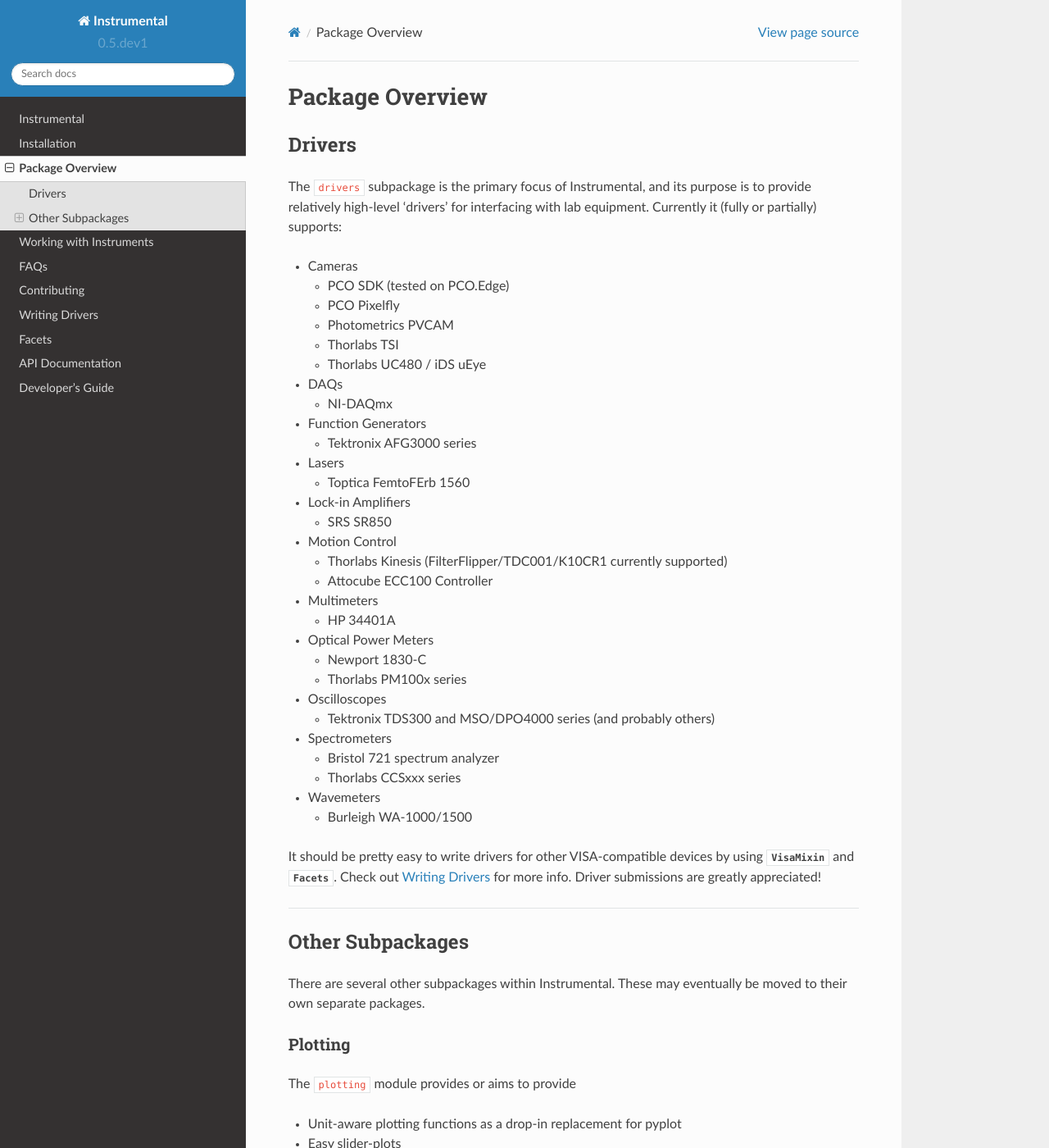
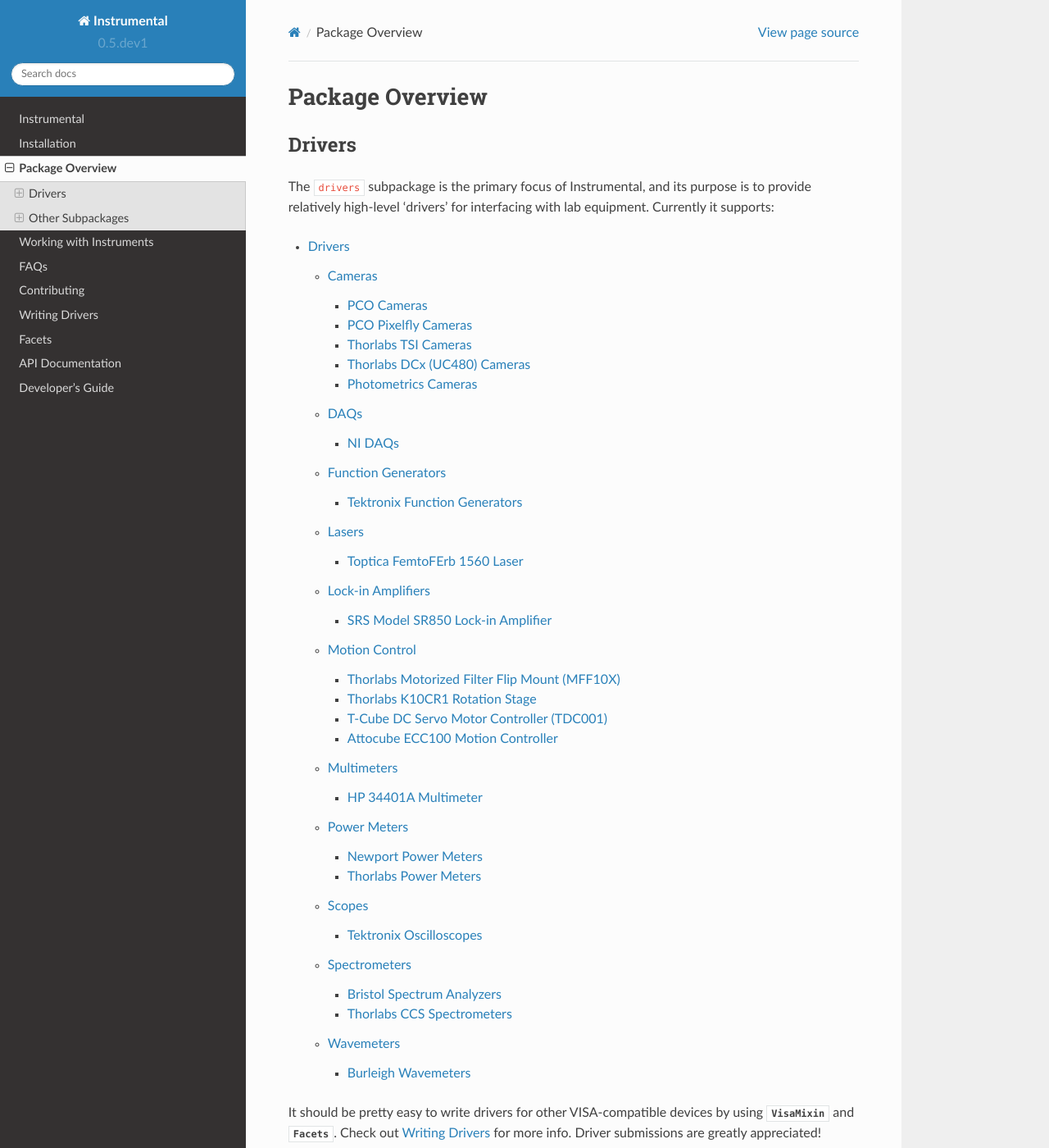
Before and after one commit to mabuchilab/Instrumental, a Sphinx documentation site: the page built from docs/overview.rst, in a window 1280 px wide and 1400 px high. Shown: the whole window at 82% size. Built offline with Sphinx 7.4.7 and the Read the Docs theme 2.0.0, drawn with Linux system fonts in a browser that asks for light colours; formulas are drawn with MathJax 3.

Commit message:
Link to driver docs from package overview page

```diff
--- a/docs/overview.rst
+++ b/docs/overview.rst
@@ -1,62 +1,16 @@
 Package Overview
 ================
 
-.. _driver-list:
 
 Drivers
 -------
-The ``drivers`` subpackage is the primary focus of Instrumental, and its purpose is to provide relatively high-level 'drivers' for interfacing with lab equipment. Currently it (fully or partially) supports:
+The ``drivers`` subpackage is the primary focus of Instrumental, and its purpose is to provide relatively high-level 'drivers' for interfacing with lab equipment. Currently it supports:
 
-* Cameras
+.. toctree::
+    :titlesonly:
+    :maxdepth: 3
 
-  - PCO SDK (tested on PCO.Edge)
-  - PCO Pixelfly
-  - Photometrics PVCAM
-  - Thorlabs TSI
-  - Thorlabs UC480 / iDS uEye
-
-* DAQs
-
-  - NI-DAQmx
-
-* Function Generators
-
-  - Tektronix AFG3000 series
-
-* Lasers
-
-  - Toptica FemtoFErb 1560
-
-* Lock-in Amplifiers
-
-  - SRS SR850
-
-* Motion Control
-
-  - Thorlabs Kinesis (FilterFlipper/TDC001/K10CR1 currently supported)
-  - Attocube ECC100 Controller
-
-* Multimeters
-
-  - HP 34401A
-
-* Optical Power Meters
-
-  - Newport 1830-C
-  - Thorlabs PM100x series
-
-* Oscilloscopes
-
-  - Tektronix TDS300 and MSO/DPO4000 series (and probably others)
-
-* Spectrometers
-
-  - Bristol 721 spectrum analyzer
-  - Thorlabs CCSxxx series
-
-* Wavemeters
-
-  - Burleigh WA-1000/1500
+    drivers
 
 It should be pretty easy to write drivers for other VISA-compatible devices by using `VisaMixin` and `Facets`. Check out :doc:`driver-dev` for more info. Driver submissions are greatly appreciated!
 
```
